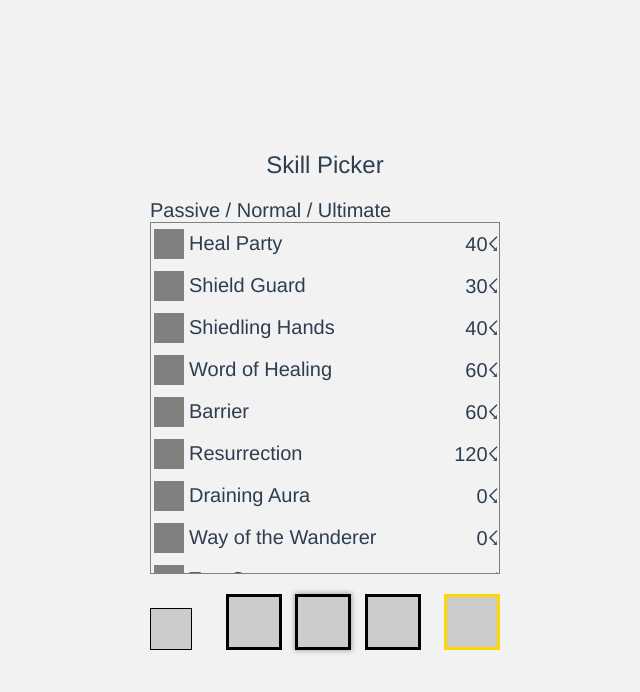
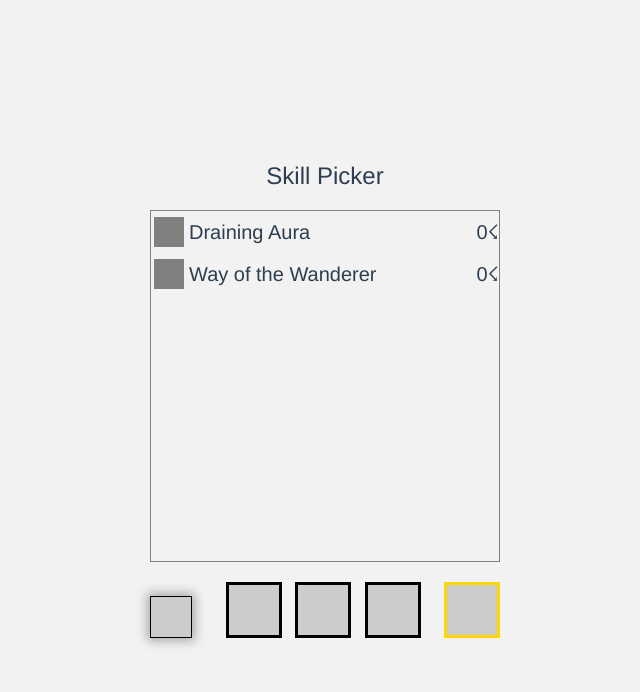
Before and after one commit to Wenish/skill-picker, a Vue app: page / in a window 1280 px wide. Shown: the top 692 px of the page, without its empty margins (315-955 px from the left). Built offline with nearby package versions, Linux system fonts and the light colour scheme.

Commit message:
add select skill logic

```diff
--- a/src/components/PageSkillPicker.vue
+++ b/src/components/PageSkillPicker.vue
@@ -2,9 +2,9 @@
     <div class="page">
         <div class="title">Skill Picker</div>
         <div>
-            <div class="skill-list-title">Passive / Normal / Ultimate</div>
+            <div class="skill-list-title">{{  }}</div>
             <div class="skill-list">
-                <div class="skill-list-item" v-for="skill in skills" :key="skill.id">
+                <div class="skill-list-item" v-for="skill in skillSlotsStore.getSelectedSkillSlotSkills" :key="skill.id" @click="skillSlotsStore.selectSkill(skillSlotsStore.selectedSkillSlotIndex, skill.id)">
                     <div class="skill-list-item-image"></div>
                     <div class="skill-list-item-title">{{ skill.title }}</div>
                     <div class="skill-list-item-cooldown">{{ skill.cooldown }}&#9735;</div>
@@ -12,19 +12,21 @@
             </div>
         </div>
         <div class="skill-slots">
-            <div class="skill-slot passive"></div>
-            <div class="skill-slot normal"></div>
-            <div class="skill-slot normal selected"></div>
-            <div class="skill-slot normal"></div>
-            <div class="skill-slot ultimate"></div>
+            <div v-for="(skillSlot, index) in skillSlotsStore.skillSlots" :key="index"
+                :class="['skill-slot', skillSlot.type.toLowerCase(), { selected: skillSlotsStore.selectedSkillSlotIndex == index }]"
+                @click="skillSlotsStore.selectedSkillSlotIndex = index"
+            >
+            {{ skillSlot.skillId }}
+            </div>
         </div>
     </div>
 </template>
-<script setup lang="ts">import { useSkillStore } from '../store/skill.store';
+<script setup lang="ts">
+import { useSkillSlotsStore } from '../store/skillSlots.store';
 
-const { skills } = useSkillStore()
+const skillSlotsStore = useSkillSlotsStore()
 </script>
-<style>
+<style scoped>
 .page-wrapper {
     display: grid;
     justify-items: center;
@@ -101,6 +103,9 @@ const { skills } = useSkillStore()
     border: 1px solid black;
     background-color: hsl(0, 0%, 80%);
     cursor: pointer;
+    display: flex;
+    align-items: center;
+    justify-content: center;
 }
 
 .skill-slot:hover {
@@ -109,7 +114,7 @@ const { skills } = useSkillStore()
 }
 
 .skill-slot.selected {
-    box-shadow: 0px 0px 5px 1px rgba(0, 0, 0, 0.3);
+    box-shadow: 0px 0px 10px 3px rgba(0, 0, 0, 0.3);
 }
 
 .skill-slot.passive {
@@ -128,11 +133,22 @@ const { skills } = useSkillStore()
     border-color: gold;
 }
 
-.skill-slot.ultimate:hover {
-    box-shadow: 0px 0px 5px 1px rgba(206, 219, 20, 0.3);
+::-webkit-scrollbar {
+    width: 10px;
 }
 
-.skill-slot.ultimate.selected {
-    box-shadow: 0px 0px 5px 1px rgba(206, 219, 20, 0.3);
+/* Track */
+::-webkit-scrollbar-track {
+    background: #f1f1f1;
+}
+
+/* Handle */
+::-webkit-scrollbar-thumb {
+    background: #888;
+}
+
+/* Handle on hover */
+::-webkit-scrollbar-thumb:hover {
+    background: #555;
 }
 </style>
--- /dev/null
+++ b/src/store/skillSlots.store.ts
@@ -0,0 +1,69 @@
+import { defineStore } from "pinia";
+import { computed, reactive, ref } from "vue";
+import { SkillType } from "../data/mockSkills";
+import { useSkillsStore } from "./skills.store";
+
+export interface SkillSlot {
+    type: SkillType
+    skillId: string | null
+}
+
+export const useSkillSlotsStore = defineStore(
+    'skillSlots',
+    () => {
+        const skillSlots = ref<SkillSlot[]>([
+            {
+                type: SkillType.PASSIVE,
+                skillId: null
+            },
+            {
+                type: SkillType.NORMAL,
+                skillId: null
+            },
+            {
+                type: SkillType.NORMAL,
+                skillId: null
+            },
+            {
+                type: SkillType.NORMAL,
+                skillId: null
+            },
+            {
+                type: SkillType.ULTIMATE,
+                skillId: null
+            }
+        ])
+        const selectedSkillSlotIndex = ref(0)
+
+        const getSelectedSkillSlot = computed(() => {
+            return selectedSkillSlotIndex.value != null ? skillSlots.value[selectedSkillSlotIndex.value] : null
+        })
+
+        const getSelectedSkillSlotSkills = computed(() => {
+            const skills = useSkillsStore()
+            return getSelectedSkillSlot ? skills.getSkills.filter((skill) => {
+                return skill.type == getSelectedSkillSlot.value?.type && skill.id != getSelectedSkillSlot.value.skillId && !skillSlots.value.find((skillSlot) => skillSlot.skillId == skill.id)
+            }) : []
+        })
+
+        const selectSkill = (skillSlotIndex: number, skillId: string) => {
+            skillSlots.value.forEach((skillSlot) => {
+                if(skillSlot.skillId == skillId) {
+                    skillSlot.skillId = null
+                }
+            })
+            skillSlots.value[skillSlotIndex].skillId = skillId
+            if(selectedSkillSlotIndex.value < skillSlots.value.length - 1) {
+                selectedSkillSlotIndex.value++
+            }
+        }
+
+        return {
+            skillSlots,
+            selectedSkillSlotIndex,
+            getSelectedSkillSlot,
+            getSelectedSkillSlotSkills,
+            selectSkill
+        }
+    }
+)
--- a/src/store/skill.store.ts
+++ b/src/store/skills.store.ts
@@ -1,9 +1,10 @@
 import { defineStore } from "pinia";
 import { computed, reactive } from "vue";
 import { mockSkills, Skill, SkillType } from "../data/mockSkills";
+import { useSkillSlotsStore } from "./skillSlots.store";
 
-export const useSkillStore = defineStore(
-    'skill',
+export const useSkillsStore = defineStore(
+    'skills',
     () => {
         const skills = reactive<{
             [key: string]: Skill
@@ -37,7 +38,6 @@ export const useSkillStore = defineStore(
             })
         })
 
-
         loadSkills()
 
         return {
```
